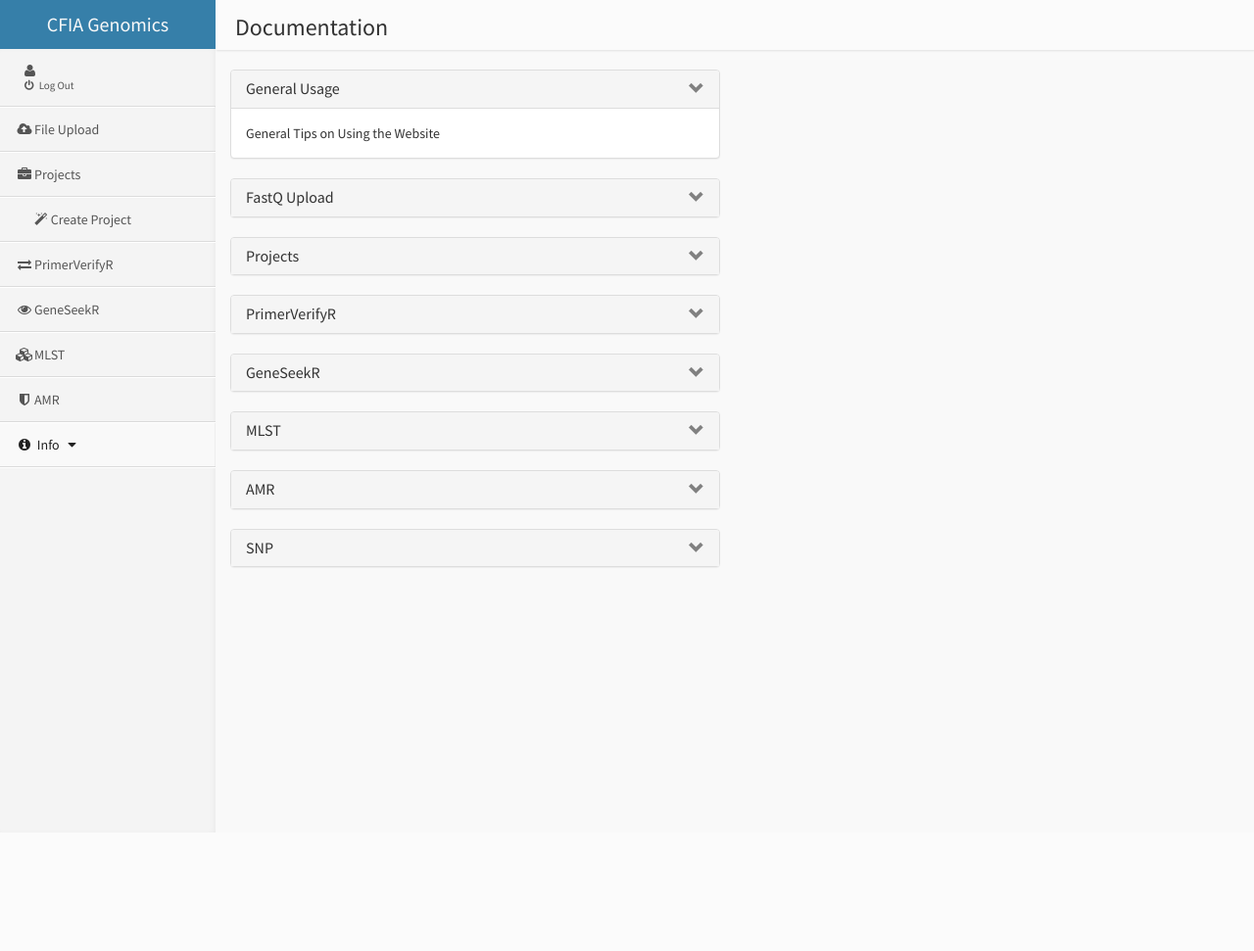
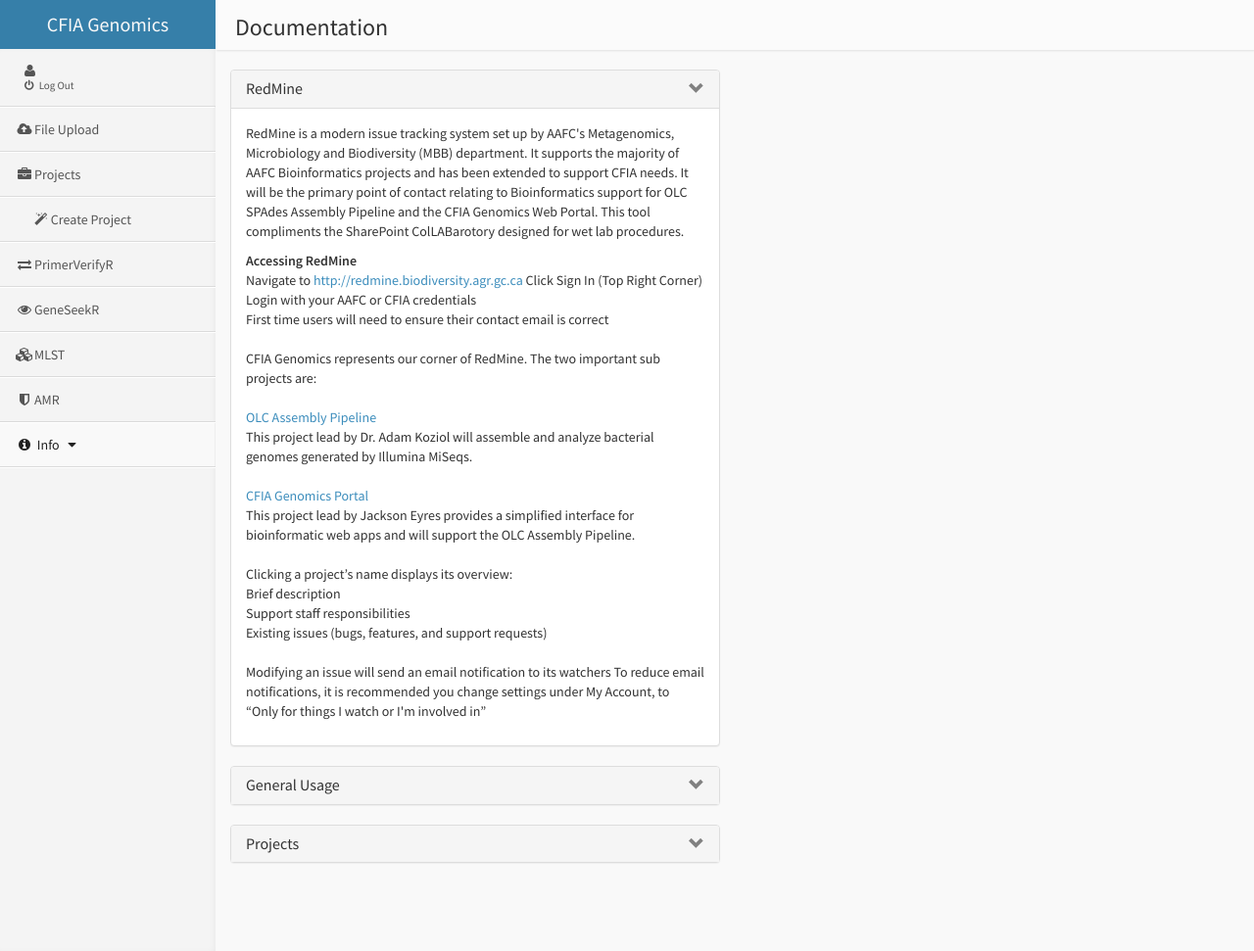
Before and after one commit to jacksoneyres/CFIADjangoWebUI2, a Django app: template templates/SilentD/documentation.html in a window 1280 px wide, after a click on "RedMine". Shown: the whole page at 98% size. Before the commit the page ends 850 px from the top, so only its background shows below. Run offline with Django 3.2, Linux system fonts and the light colour scheme; the template is opened without the code that fills it, so the values that code supplies are empty; some libraries are stand-ins or nearby versions.

Commit message:
Documentation Notes

```diff
--- a/templates/SilentD/documentation.html
+++ b/templates/SilentD/documentation.html
@@ -25,12 +25,37 @@
                     <div class="panel panel-default" id="panel0">
                         <div class="panel-heading">
                             <h4 class="panel-title">
-                                <a data-toggle="collapse" data-target="#collapse0" href="#collapse0">General Usage</a>
+                                <a data-toggle="collapse" data-target="#collapse0" href="#collapse0">RedMine</a>
                             </h4>
+
+ </h5>
                         </div>
                         <div id="collapse0" class="panel-collapse collapse">
                             <div class="panel-body">
-                                General Tips on Using the Website
+                                 <p>RedMine is a modern issue tracking system set up by AAFC's Metagenomics, Microbiology and Biodiversity (MBB) department.
+                                It supports the majority of AAFC Bioinformatics projects and has been extended to support CFIA needs.
+                                It will be the primary point of contact relating to Bioinformatics support for OLC SPAdes Assembly Pipeline and the CFIA Genomics Web Portal.
+                                This tool compliments the SharePoint ColLABarotory designed for wet lab procedures.
+                            </p>
+                            <strong>Accessing RedMine</strong>
+                            <p>Navigate to <a href="http://redmine.biodiversity.agr.gc.ca">http://redmine.biodiversity.agr.gc.ca</a>
+                            Click Sign In (Top Right Corner)<br>
+                            Login with your AAFC or CFIA credentials<br>
+	                        First time users will need to ensure their contact email is correct<br><br>
+
+                            CFIA Genomics represents our corner of RedMine. The two important sub projects are:<br><br>
+                            <a href="http://redmine.biodiversity.agr.gc.ca/projects/olcspades-pipeline">OLC Assembly Pipeline</a><br>
+                            This project lead by Dr. Adam Koziol will assemble and analyze bacterial genomes generated by Illumina MiSeqs.<br><br>
+
+                            <a href="http://redmine.biodiversity.agr.gc.ca/projects/cfia-genomics-portal">CFIA Genomics Portal</a><br>
+	                        This project lead by Jackson Eyres provides a simplified interface for bioinformatic web apps and will support the OLC Assembly Pipeline.<br><br>
+
+                            Clicking a project’s name displays its overview:<br>
+                            Brief description<br>
+                            Support staff responsibilities<br>
+                            Existing issues (bugs, features, and support requests)<br><br>
+
+                            Modifying an issue will send an email notification to its watchers To reduce email notifications, it is recommended you change settings under My Account, to “Only for things I watch or I'm involved in”</p>
                             </div>
                         </div>
                     </div>
@@ -40,7 +65,7 @@
                     <div class="panel panel-default" id="panel1">
                         <div class="panel-heading">
                             <h4 class="panel-title">
-                                <a data-toggle="collapse" data-target="#collapse1" href="#collapse1">FastQ Upload</a>
+                                <a data-toggle="collapse" data-target="#collapse1" href="#collapse1">General Usage</a>
                             </h4>
                         </div>
                         <div id="collapse1" class="panel-collapse collapse">
@@ -60,94 +85,20 @@
                         </div>
                         <div id="collapse2" class="panel-collapse collapse">
                             <div class="panel-body">
-                                <p>Projects are the primary form of interacting with the various tools of the website.
+                              <p>Projects are the primary form of interacting with the various tools of the website.
                                 They represent a collection of genomes, either raw reads (FastQ) or assemblies (Fasta).
-                                Projects are seperated into three categories, "Individual FastQ Pairs", "Custom FastQ" and "Custom Fasta".<br>
-                                <strong>Individual FastQ Pairs</strong> are created automatically when the website detects two paired end fastq files have been uploaded.
-                                Custom FastQ projects</p>
-                                <p>FastQ support is facilitated with the use of projects.</p>
+                                Projects are seperated into two categories, "Custom FastQ" and "Custom Fasta".<br><br>
+
+                                <strong>Creating A New Project</strong><br>
+                                <p>After succesfully uploading some genomes using File Upload, the files are available to be added to a project.
+                                It is recommended that every genome in a project be the same organism.
+                                </p>
+                                <p>FastQ Projects use paired end files, meaning that every sample must be composed of two files (forward and reverse reads).
+                                    The server expects files to be in the naming scheme of Sample_R1_001.fastq.gz and Sample_R2_001.fastq.gz.
                             </div>
                         </div>
                     </div>
                 </div>
-
-                <div class="panel-group" id="accordion">
-                    <div class="panel panel-default" id="panel3">
-                        <div class="panel-heading">
-                            <h4 class="panel-title">
-                                <a data-toggle="collapse" data-target="#collapse3" href="#collapse3">PrimerVerifyR</a>
-                            </h4>
-                        </div>
-                        <div id="collapse3" class="panel-collapse collapse">
-                            <div class="panel-body">
-                                PrimerVerifyR
-                            </div>
-                        </div>
-                    </div>
-                </div>
-
-                <div class="panel-group" id="accordion">
-                    <div class="panel panel-default" id="panel4">
-                        <div class="panel-heading">
-                            <h4 class="panel-title">
-                                <a data-toggle="collapse" data-target="#collapse4" href="#collapse4">GeneSeekR</a>
-                            </h4>
-                        </div>
-                        <div id="collapse4" class="panel-collapse collapse">
-                            <div class="panel-body">
-                                4
-                            </div>
-                        </div>
-                    </div>
-                </div>
-
-                <div class="panel-group" id="accordion">
-                    <div class="panel panel-default" id="panel5">
-                        <div class="panel-heading">
-                            <h4 class="panel-title">
-                                <a data-toggle="collapse" data-target="#collapse5" href="#collapse5">MLST</a>
-                            </h4>
-                        </div>
-                        <div id="collapse5" class="panel-collapse collapse">
-                            <div class="panel-body">
-                                5
-                            </div>
-                        </div>
-                    </div>
-                </div>
-
-                <div class="panel-group" id="accordion">
-                    <div class="panel panel-default" id="panel6">
-                        <div class="panel-heading">
-                            <h4 class="panel-title">
-                                <a data-toggle="collapse" data-target="#collapse6" href="#collapse6">AMR</a>
-                            </h4>
-                        </div>
-                        <div id="collapse6" class="panel-collapse collapse">
-                            <div class="panel-body">
-                                6
-                            </div>
-                        </div>
-                    </div>
-                </div>
-
-                <div class="panel-group" id="accordion">
-                    <div class="panel panel-default" id="panel7">
-                        <div class="panel-heading">
-                            <h4 class="panel-title">
-                                <a data-toggle="collapse" data-target="#collapse7" href="#collapse7">SNP</a>
-                            </h4>
-                        </div>
-                        <div id="collapse7" class="panel-collapse collapse">
-                            <div class="panel-body">
-                                7
-                            </div>
-                        </div>
-                    </div>
-                </div>
-
-
-
             </div>
         </div>
 
```
Also changed, not shown: SilentD/tasks.py (+42 -31 lines), SilentD/views.py (+105 -66 lines), templates/SilentD/gene_seeker.html (+16 -11 lines).
